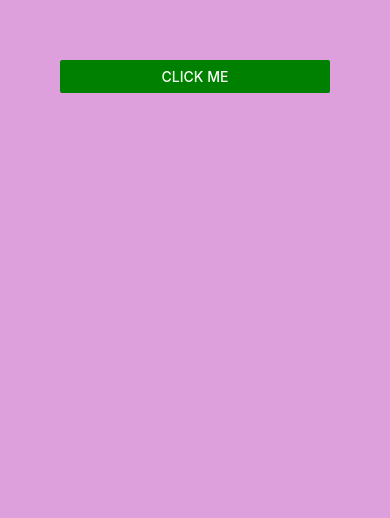
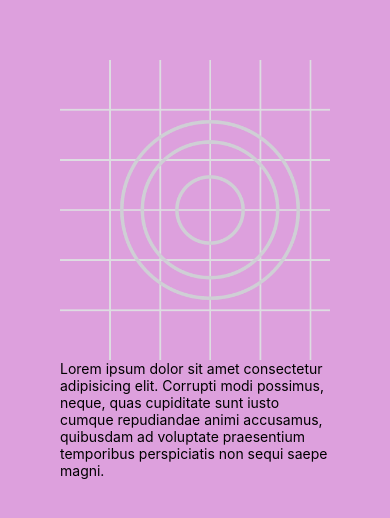
Before and after one commit to OkkashaAlly/react-native-tut, a React Native app: screen / in a window 390 px wide. Shown: the top 518 px of the page. Built offline with nearby package versions, Linux system fonts and the light colour scheme.

Commit message:
13 - Pressable component

```diff
--- a/App.js
+++ b/App.js
@@ -1,15 +1,23 @@
-import { Button, View } from "react-native";
+import { Image, Pressable, ScrollView, Text, View } from "react-native";
+import logoImg from "./assets/adaptive-icon.png";
 // const logoImg = require("./assets/adaptive-icon.png");
 
 export default function App() {
   return (
     <View style={{ backgroundColor: "plum", flex: 1, padding: 60 }}>
-      <Button
-        title="Click me"
-        onPress={() => alert("Hello World!")}
-        color="green"
-        disabled={false}
-      />
+      <ScrollView>
+        <Pressable onLongPress={() => alert("image Pressed so long")}>
+          <Image source={logoImg} style={{ width: 300, height: 300 }} />
+        </Pressable>
+        <Pressable onPress={() => alert("pressed text")}>
+          <Text>
+            Lorem ipsum dolor sit amet consectetur adipisicing elit. Corrupti
+            modi possimus, neque, quas cupiditate sunt iusto cumque repudiandae
+            animi accusamus, quibusdam ad voluptate praesentium temporibus
+            perspiciatis non sequi saepe magni.
+          </Text>
+        </Pressable>
+      </ScrollView>
     </View>
   );
 }
```
